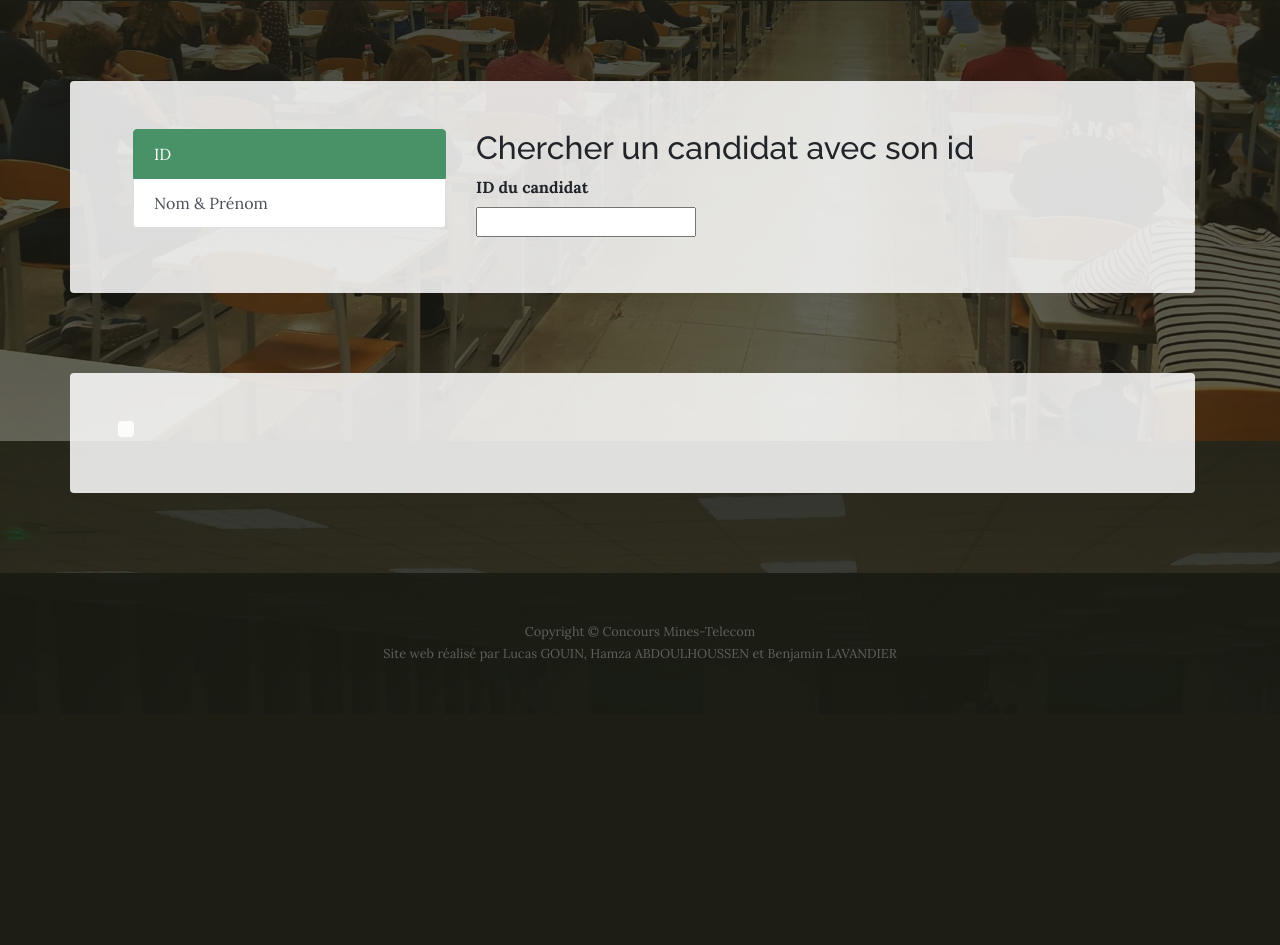
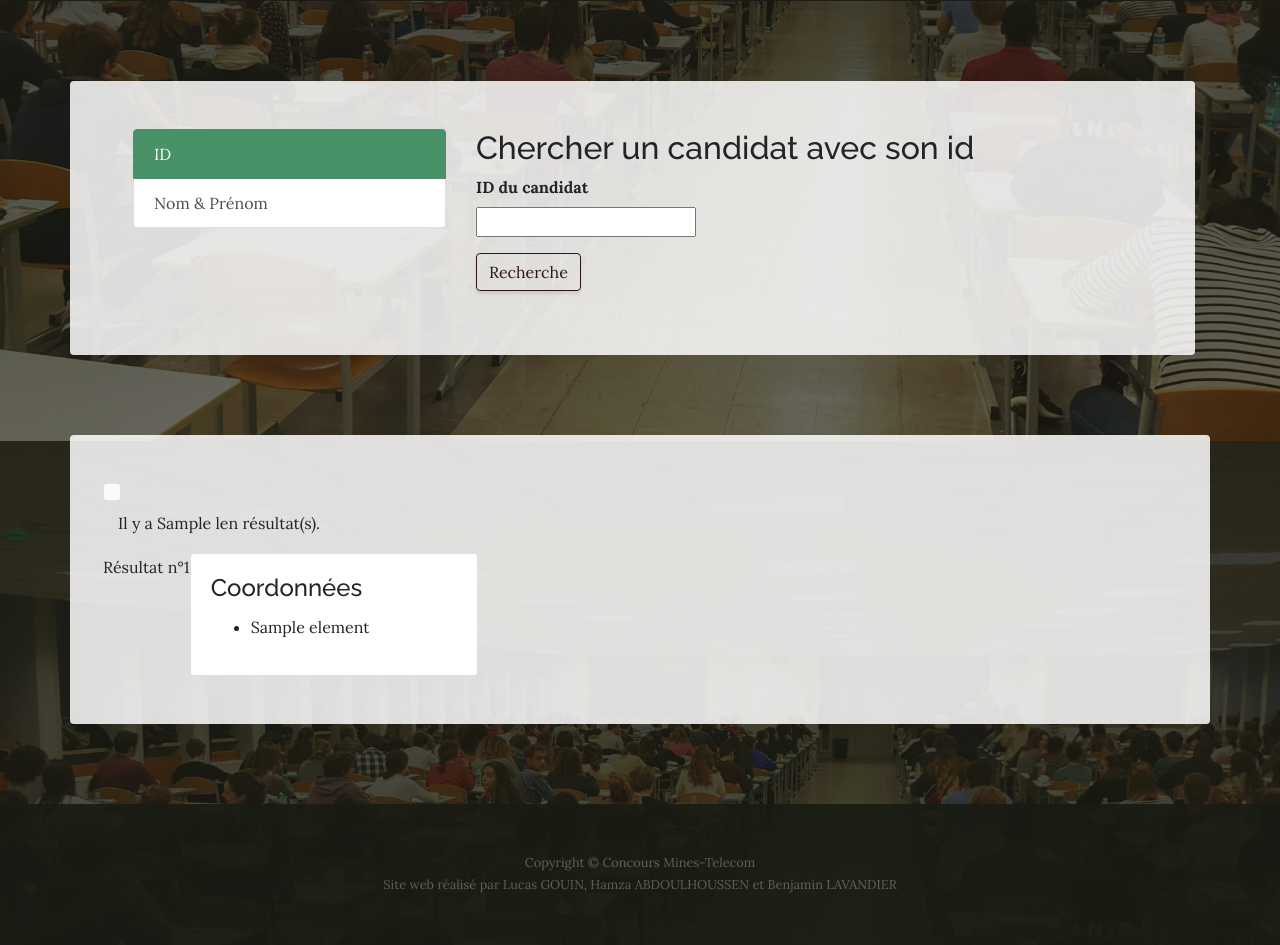
Before and after one commit to Hamza-ABDOULHOUSSEN/website_exam_result, a Flask app: template site_web/templates/candidates.html in a window 1280 px wide. Shown: the part 359-1304 px from the top of the page. Before the commit the page ends 1021 px from the top, so only its background shows below. Run offline with Flask 2, Linux system fonts and the light colour scheme; the template is opened without the code that fills it: values that come from a table or form of the project are taken from there, most other values are stand-ins (such as "Sample title", 1, 10 or a date in 2020); some libraries are stand-ins or nearby versions.

Commit message:
ajout de l'affichage des coordonnées

```diff
--- a/site_web/app.py
+++ b/site_web/app.py
@@ -3,6 +3,7 @@ from wtforms import Form, StringField, SelectField, IntegerField, validators
 from wtforms.validators import input_required
 import sqlite3
 
+DATABASE = "CMT_database.db"
 
 
 class IdForm(Form):
@@ -34,7 +35,8 @@ def candidates():
         result, query = BuildRequest(arguments)
         asked = 1
 
-    return render_template("candidates.html", idForm = idForm, nameForm = nameForm, asked = asked, result = result, query = query)
+    return render_template("candidates.html", idForm = idForm, nameForm = nameForm, asked = asked, result = result,
+                           query = query, len = len(result))
 
 
 @app.route('/resultats', methods = ["GET"])
@@ -51,28 +53,34 @@ def BuildRequest(args):
     if "id" in args and len(args) == 1:
         # on a fait une demande de candidat avec un ID
         ID = args["id"]
-        req = f"SELECT candidat_id, Civ, Nom, Prenom, Adresse1, Code_Postal, Commune, Email, Telephone FROM Candidat WHERE candidat_id = '{ID}'"
+        req = f"SELECT * FROM Candidat WHERE candidat_id = '{ID}'"
         c = GetDB().cursor()
         c.execute(req)
-        # content = [(t[0], t[1], t[2], t[3], t[4], t[5], t[6], t[7], t[8]) for t in c.fetchall()]
-        return None, "id"
+        content = [(t[0], t[1], t[2], t[3], t[4], t[5], t[6], t[7], t[8]) for t in c.fetchall()]
+        return content, "id"
     elif "name" in args and "FirstName" in args and len(args) == 2:
-        # name = args["name"]
-        # FirstName = args["FirstName"]
-        # req = f"SELECT candidat_id, Civ, Nom, Prenom, Adresse1, Code_Postal, Commune, Email, Telephone FROM Candidat WHERE '{name}' = Nom AND '{FirstName}' = Prenom"
-        # c = GetDB().cursor()
-        # c.execute(req)
-        # content = [(t[0], t[1], t[2], t[3], t[4], t[5], t[6], t[7], t[8]) for t in c.fetchall()]
-        return None, "name"
+        name = args["name"]
+        FirstName = args["FirstName"]
+        req = f"SELECT * FROM Candidat WHERE '{name}' = Nom AND '{FirstName}' = Prenom"
+        content = buildCoordinates(req)
+        return content, "name"
     else:
         return None
 
 
+def buildCoordinates(req):
+    c = GetDB().cursor()
+    c.execute(req)
+    content = [(t[0], t[1], t[2], t[3], t[4], t[5], t[6], t[7], t[8]) for t in c.fetchall()]
+    return content
+
+
+
+
 def GetDB():
     db = getattr(g, '_database', None)
-    path = "CMT_database.db"
     if db is None:
-        db = g._database = sqlite3.connect(path)
+        db = g._database = sqlite3.connect(DATABASE)
     return db
 
 
--- a/site_web/templates/candidates.html
+++ b/site_web/templates/candidates.html
@@ -1,17 +1,18 @@
 <!DOCTYPE html>
 <html lang="en">
 <head>
-        <meta charset="utf-8" />
-        <meta name="viewport" content="width=device-width, initial-scale=1, shrink-to-fit=no" />
-        <meta name="description" content="" />
-        <meta name="author" content="" />
+    <meta charset="utf-8"/>
+    <meta name="viewport" content="width=device-width, initial-scale=1, shrink-to-fit=no"/>
+    <meta name="description" content=""/>
+    <meta name="author" content=""/>
     <title>Concours Mines-Telecom</title>
-        <link rel="icon" type="image/x-icon" href="{{ url_for('static', filename="assets/favicon.ico") }}" />
+    <link rel="icon" type="image/x-icon" href="{{ url_for('static', filename="assets/favicon.ico") }}"/>
     <!-- Font Awesome icons (free version)-->
     <script src="https://use.fontawesome.com/releases/v5.15.3/js/all.js" crossorigin="anonymous"></script>
     <!-- Google fonts-->
-        <link href="https://fonts.googleapis.com/css?family=Raleway:100,100i,200,200i,300,300i,400,400i,500,500i,600,600i,700,700i,800,800i,900,900i" rel="stylesheet" />
-        <link href="https://fonts.googleapis.com/css?family=Lora:400,400i,700,700i" rel="stylesheet" />
+    <link href="https://fonts.googleapis.com/css?family=Raleway:100,100i,200,200i,300,300i,400,400i,500,500i,600,600i,700,700i,800,800i,900,900i"
+          rel="stylesheet"/>
+    <link href="https://fonts.googleapis.com/css?family=Lora:400,400i,700,700i" rel="stylesheet"/>
     <!-- Core theme CSS (includes Bootstrap)-->
     <link rel="stylesheet" href="{{ url_for('static', filename="css/styles.css") }}"/>
     {% from "_formhelpers.html" import render_field %}
@@ -25,7 +26,9 @@
 <nav class="navbar navbar-expand-lg navbar-dark py-lg-4" id="mainNav">
     <div class="container">
         <a class="navbar-brand text-uppercase text-expanded font-weight-bold d-lg-none" href="index.html">Menu</a>
-                <button class="navbar-toggler" type="button" data-toggle="collapse" data-target="#navbarResponsive" aria-controls="navbarResponsive" aria-expanded="false" aria-label="Toggle navigation"><span class="navbar-toggler-icon"></span></button>
+        <button class="navbar-toggler" type="button" data-toggle="collapse" data-target="#navbarResponsive"
+                aria-controls="navbarResponsive" aria-expanded="false" aria-label="Toggle navigation"><span
+                class="navbar-toggler-icon"></span></button>
         <div class="collapse navbar-collapse" id="navbarResponsive">
             <ul class="navbar-nav mx-auto">
                 <li class="nav-item px-lg-4">
@@ -34,9 +37,12 @@
                         <span class="sr-only">(current)</span>
                     </a>
                 </li>
-                        <li class="nav-item px-lg-4"><a class="nav-link text-uppercase text-expanded" href="/about">A propos de</a></li>
-                        <li class="nav-item active px-lg-4"><a class="nav-link text-uppercase text-expanded" href="/candidats">Candidats</a></li>
-                        <li class="nav-item px-lg-4"><a class="nav-link text-uppercase text-expanded" href="/resultats">Résultats</a></li>
+                <li class="nav-item px-lg-4"><a class="nav-link text-uppercase text-expanded" href="/about">A propos
+                    de</a></li>
+                <li class="nav-item active px-lg-4"><a class="nav-link text-uppercase text-expanded" href="/candidats">Candidats</a>
+                </li>
+                <li class="nav-item px-lg-4"><a class="nav-link text-uppercase text-expanded" href="/resultats">Résultats</a>
+                </li>
             </ul>
         </div>
     </div>
@@ -48,23 +54,31 @@
         <div class="row bg-faded p-5 rounded mr-auto">
             <article class="col-xs-12 col-sm-12 col-md-4 col-lg-4">
                 <div class="list-group" id="elementList" role="tablist">
-                            <a class="list-group-item list-group-item-action active" data-bs-toggle="list" href="#id" role="tab">ID</a>
-                            <a class="list-group-item list-group-item-action" data-bs-toggle="list" href="#name" role="tab">Nom & Prénom</a>
+                    <a class="list-group-item list-group-item-action active" data-bs-toggle="list" href="#id"
+                       role="tab">ID</a>
+                    <a class="list-group-item list-group-item-action" data-bs-toggle="list" href="#name" role="tab">Nom
+                        & Prénom</a>
                 </div>
             </article>
             <article class="col-xs-12 col-sm-12 col-md-8 col-lg-8">
                 <div class="tab-content">
                     <div class="tab-pane active" id="id">
                         <h2>Chercher un candidat avec son id</h2>
-                                <form action="get">
-                                    {{render_field(idForm.id)}}
+                        <form action="/candidats" method="get">
+                            <dl>
+                                {{ render_field(idForm.id) }}
+                            </dl>
+                            <p><input class="btn btn-outline-secondary" id="id" type="submit" value="Recherche"></p>
                         </form>
                     </div>
                     <div class="tab-pane" id="name">
                         <h2>Chercher un candidat avec un nom et prénom</h2>
-                                <form action="get">
-                                    {{render_field(nameForm.name)}}
-                                    {{render_field(nameForm.FirstName)}}
+                        <form action="/candidats" method="get">
+                            <dl>
+                                {{ render_field(nameForm.name) }}
+                                {{ render_field(nameForm.FirstName) }}
+                            </dl>
+                            <p><input class="btn btn-outline-secondary" id="name" type="submit" value="Recherche"></p>
                         </form>
                     </div>
                 </div>
@@ -75,16 +89,33 @@
 <div class="page-section">
     {% if query != "none" %}
         <section class="page-section">
-                    <div class="container">
-                        <div class="row bg-faded p-5 rounded mr-auto">
-                            <h3 class="bg-faded rounded p-2 mr-auto text-uppercase">
+            <div class="container bg-faded p-5 rounded mr-auto">
+                <div class="row">
+                    <h3 class="bg-faded rounded p-2 mr-auto text-uppercase border">
                         {% if query == "name" %}
-                                    Recherche par nom
+                            Recherche par nom : {{ request.args["FirstName"] }} {{ request.args["name"] }}
                         {% elif query == "id" %}
-                                    Recherche avec un ID
+                            Recherche avec un ID : {{ request.args["id"] }}
                         {% endif %}
                     </h3>
                 </div>
+                <p>Il y a {{ len }} résultat(s).</p>
+
+                {% for res in result %}
+                    <div class="row">
+                        <p>Résultat n°{{ loop.index }}</p>
+                        <div class="card" style="width: 18rem;">
+                            <div class="card-body">
+                                <h4 class="card-title">Coordonnées</h4>
+                                <ul>
+                                    {% for element in res %}
+                                        <li>{{ element }}</li>
+                                    {% endfor %}
+                                </ul>
+                            </div>
+                        </div>
+                    </div>
+                {% endfor %}
             </div>
         </section>
     {% endif %}
@@ -92,7 +123,8 @@
 
 
 <footer class="footer text-faded text-center py-5">
-            <div class="container"><p class="m-0 small">Copyright © Concours Mines-Telecom<br>Site web réalisé par Lucas GOUIN, Hamza ABDOULHOUSSEN et Benjamin LAVANDIER</p></div>
+    <div class="container"><p class="m-0 small">Copyright © Concours Mines-Telecom<br>Site web réalisé par Lucas GOUIN,
+        Hamza ABDOULHOUSSEN et Benjamin LAVANDIER</p></div>
 </footer>
 <!-- Bootstrap core JS-->
 <script src="https://code.jquery.com/jquery-3.5.1.min.js"></script>
```
Lines whose indentation alone changed are shown as unchanged.
